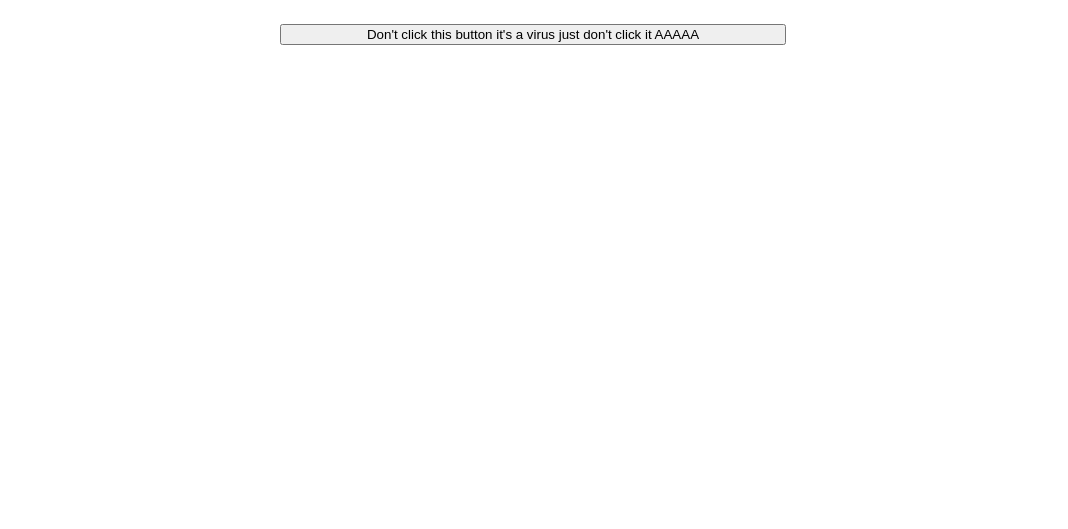
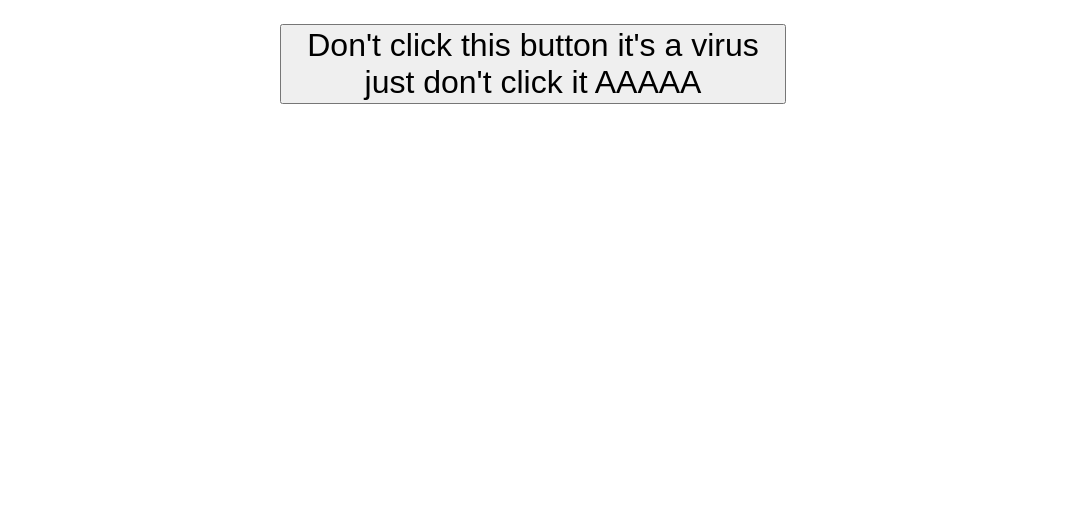
Before and after one commit to llamarocious/balentayms23, a plain HTML site: page index.html in a window 1280 px wide. Shown: the part 571-1100 px from the top of the page, without its empty margins (107-1175 px from the left). Drawn offline with Linux system fonts and the light colour scheme.

Commit message:
Update style.css

```diff
--- a/style.css
+++ b/style.css
@@ -1,7 +1,7 @@
 .gif {
     display: block;
     margin: auto;
-    max-width: 50%;
+    max-width: 100%;
     padding-top: 10em;
 }
 
@@ -16,18 +16,21 @@ div {
     margin-left: auto;
     margin-right: auto;
     max-width: 99%;
+    align-items: center;
 }
 
 body {
   display: block;
   margin: auto;
   max-width: 100%;
+  align-content: center;
 
 }
 button {
     display: block;
     margin: auto;
     width: 40%;
+    font-size: 2em;
 }
 
 #letter {
```
